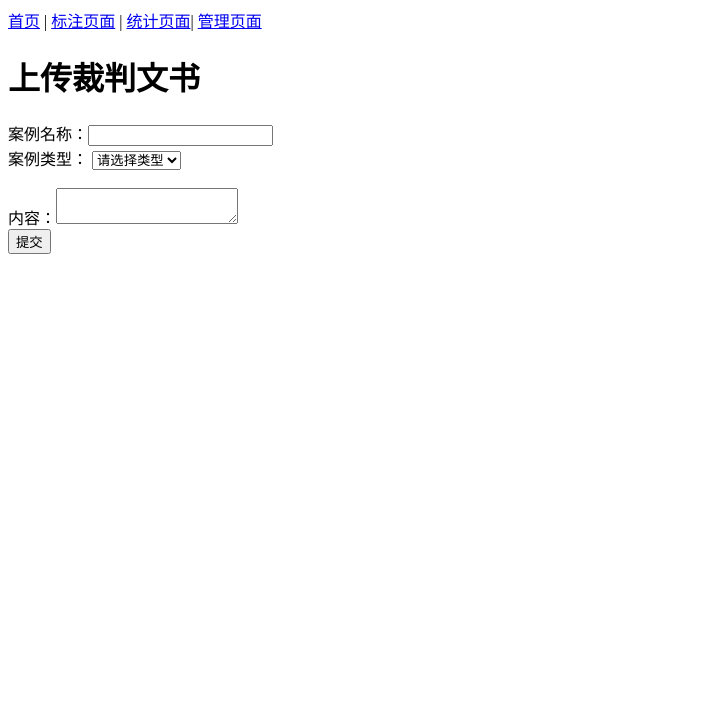
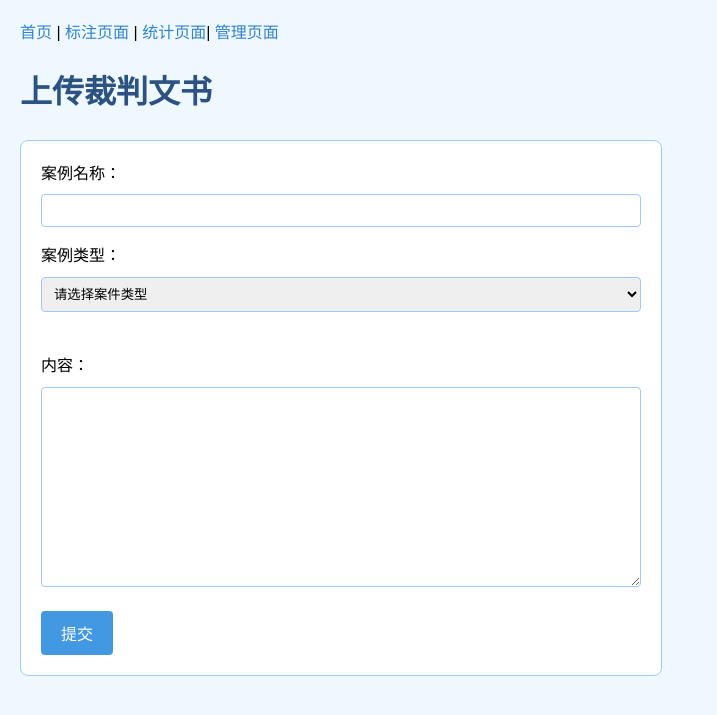
Before and after one commit to peinifuxi/creativity, a Flask app: page / in a window 1280 px wide. Shown: the top 715 px of the page, without its empty margins (0-717 px from the left). Run offline with Flask 3, Linux system fonts and the light colour scheme.

Commit message:
有css修饰版本

```diff
--- a/app/templates/index.html
+++ b/app/templates/index.html
@@ -17,10 +17,10 @@
         案例名称：<input type="text" name="name"><br>
         案例类型：
     <select name="sort">
-        <option value="">请选择类型</option>
-        <option value="刑事">刑事</option>
-        <option value="民事">民事</option>
-        <option value="行政">行政</option>
+        <option value="">请选择案件类型</option>
+        <option value="刑事">刑事案件</option>
+        <option value="民事">民事案件</option>
+        <option value="行政">行政案件</option>
         <option value="其他">其他</option>
     </select><br><br>
         内容：<textarea name="content"></textarea><br>
@@ -29,3 +29,60 @@
 
 </body>
 </html>
+<style>
+    body {
+        background-color: #f0f8ff;
+        font-family: Arial, sans-serif;
+        margin: 20px;
+        line-height: 1.6;
+    }
+
+    h1 {
+        color: #2c5282;
+    }
+
+    form {
+        background-color: white;
+        padding: 20px;
+        border-radius: 8px;
+        border: 1px solid #a0c8f8;
+        max-width: 600px;
+    }
+
+    input[type="text"], textarea, select {
+        width: 100%;
+        padding: 8px;
+        margin: 8px 0 16px 0;
+        border: 1px solid #a0c8f8;
+        border-radius: 4px;
+        box-sizing: border-box;
+    }
+
+    textarea {
+        height: 200px;
+        resize: vertical;
+    }
+
+    input[type="submit"] {
+        background-color: #4299e1;
+        color: white;
+        border: none;
+        padding: 10px 20px;
+        border-radius: 4px;
+        cursor: pointer;
+        font-size: 16px;
+    }
+
+    input[type="submit"]:hover {
+        background-color: #3182ce;
+    }
+
+    a {
+        color: #3182ce;
+        text-decoration: none;
+    }
+
+    a:hover {
+        text-decoration: underline;
+    }
+</style>
```
Also changed, not shown: app/templates/annotate.html (+43 -1 lines), app/templates/manage.html (+60 -0 lines), app/templates/statistic.html (+41 -0 lines), instance/db.sqlite3.
